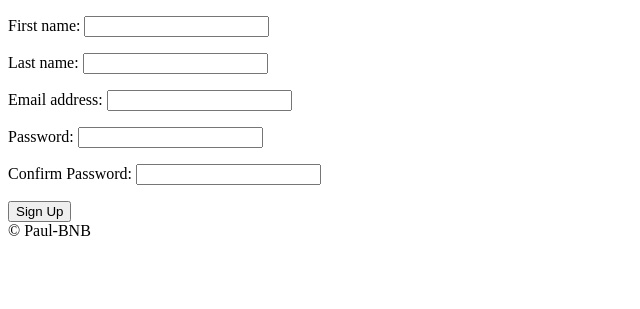
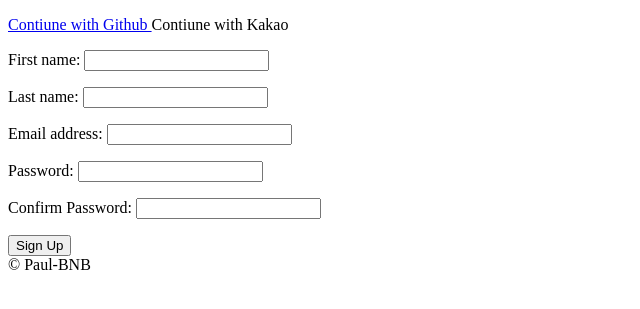
Before and after one commit to paullee714/airbnb_clone, a Django app: page /users/signup in a window 1280 px wide. Shown: the part 78-387 px from the top of the page, without its empty margins (0-640 px from the left). Run offline with Django 3.2, Linux system fonts and the light colour scheme.

Commit message:
github login/signup 완료

```diff
--- /dev/null
+++ b/templates/partial/social_login.html
@@ -0,0 +1,12 @@
+<div>
+    <a href="{% url 'users:github-login' %}">
+
+        Contiune with Github
+
+    </a>
+    <a>
+
+        Contiune with Kakao
+
+    </a>
+</div>
--- a/templates/users/login.html
+++ b/templates/users/login.html
@@ -8,6 +8,7 @@ Login
 
 
 {% block content %}
+{% include 'partial/social_login.html' %}
 <form method="POST" action="{% url "users:login" %}">
     {% csrf_token %}
     {{form.as_p}}
--- a/templates/users/signup.html
+++ b/templates/users/signup.html
@@ -8,6 +8,7 @@ Sign Up
 
 
 {% block content %}
+{% include 'partial/social_login.html' %}
 <form method="POST" action="{% url "users:signup" %}">
     {% csrf_token %}
     {{form.as_p}}
--- a/users/urls.py
+++ b/users/urls.py
@@ -5,6 +5,8 @@ app_name = "users"
 
 urlpatterns = [
     path("login", views.LoginView.as_view(), name="login"),
+    path("login/github", views.github_login, name="github-login"),
+    path("login/github/callback", views.github_callbak, name="github-callback"),
     path("logout", views.log_out, name="logout"),
     path("signup", views.SignUpView.as_view(), name="signup"),
     path("verify/<str:key>", views.complete_verification, name="complete-verification"),
--- a/users/views.py
+++ b/users/views.py
@@ -1,3 +1,5 @@
+import os
+import requests
 from django.shortcuts import render, redirect, reverse
 from django.urls import reverse_lazy
 from django.views import View
@@ -90,7 +92,78 @@ def complete_verification(request, key):
         user.email_secret = ""
         user.save()
         ## to do : add success message
-    except models.User.DoseNotExist:
+    except models.User.DoesNotExist:
         ## to do: add error Message
         pass
     return redirect(reverse("core:home"))
+
+
+##Gighub Login/Signup
+# gihub login request
+def github_login(request):
+    client_id = os.environ.get("GH_ID")
+    redirect_uri = "http://127.0.0.1:8000/users/login/github/callback"
+    return redirect(
+        f"https://github.com/login/oauth/authorize?client_id={client_id}&redirect_uri={redirect_uri}&scope=read:user"
+    )
+
+
+# Github 로그인 / SignUp Fail Custom Exception
+class GithubException(Exception):
+    pass
+
+
+# Github Login/SignUp Requset, Callback
+def github_callbak(request):
+    try:
+        client_id = os.environ.get("GH_ID")
+        client_secret = os.environ.get("GH_PW")
+        code = request.GET.get("code")
+        if code is not None:
+            token_request = requests.post(
+                f"https://github.com/login/oauth/access_token?client_id={client_id}&client_secret={client_secret}&code={code}",
+                headers={"Accept": "application/json"},
+            )
+            token_json = token_request.json()
+            error = token_json.get("error", None)
+            if error is not None:
+                raise GithubException()
+            else:
+                access_token = token_json.get("access_token")
+                profile_request = requests.get(
+                    "https://api.github.com/user",
+                    headers={
+                        "Authorization": f"token {access_token}",
+                        "Accept": "application/json",
+                    },
+                )
+                profile_json = profile_request.json()
+                username = profile_json.get("login", None)
+                if username is not None:
+                    name = profile_json.get("name")
+                    email = profile_json.get("email")
+                    bio = profile_json.get("bio")
+                    try:
+                        user = models.User.objects.get(email=email)
+                        if user.login_method != models.User.LOGIN_GITHUB:
+                            raise GithubException
+
+                    except models.User.DoesNotExist:
+                        user = models.User.objects.create(
+                            email=email,
+                            first_name=name,
+                            username=email,
+                            bio=bio,
+                            login_method=models.User.LOGIN_GITHUB,
+                        )
+                        user.set_unusable_password()
+                        user.save()
+                    login(request, user)
+                    return redirect(reverse("core:home"))
+                else:
+                    raise GithubException()
+
+        else:
+            raise GithubException()
+    except GithubException:
+        return redirect(reverse("users:login"))
```
